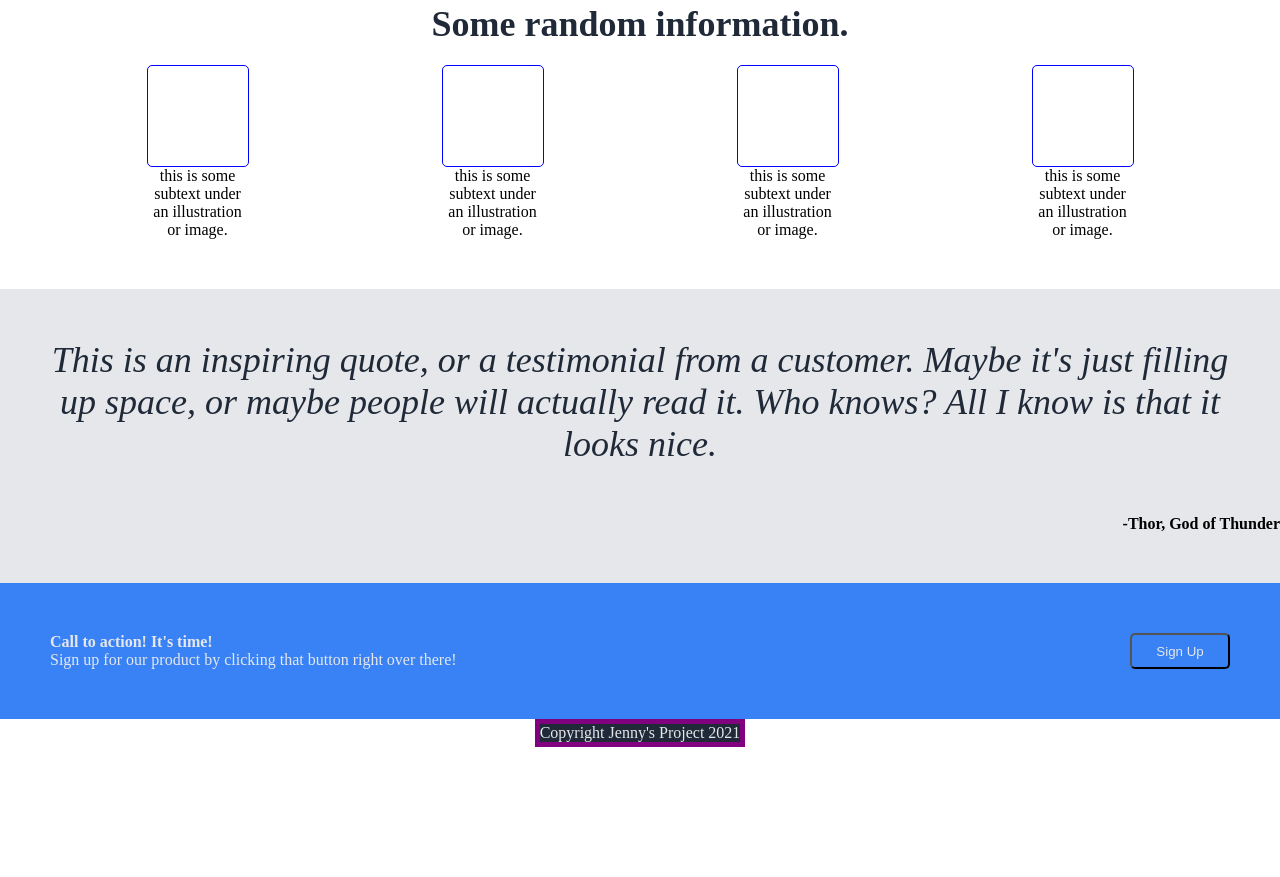
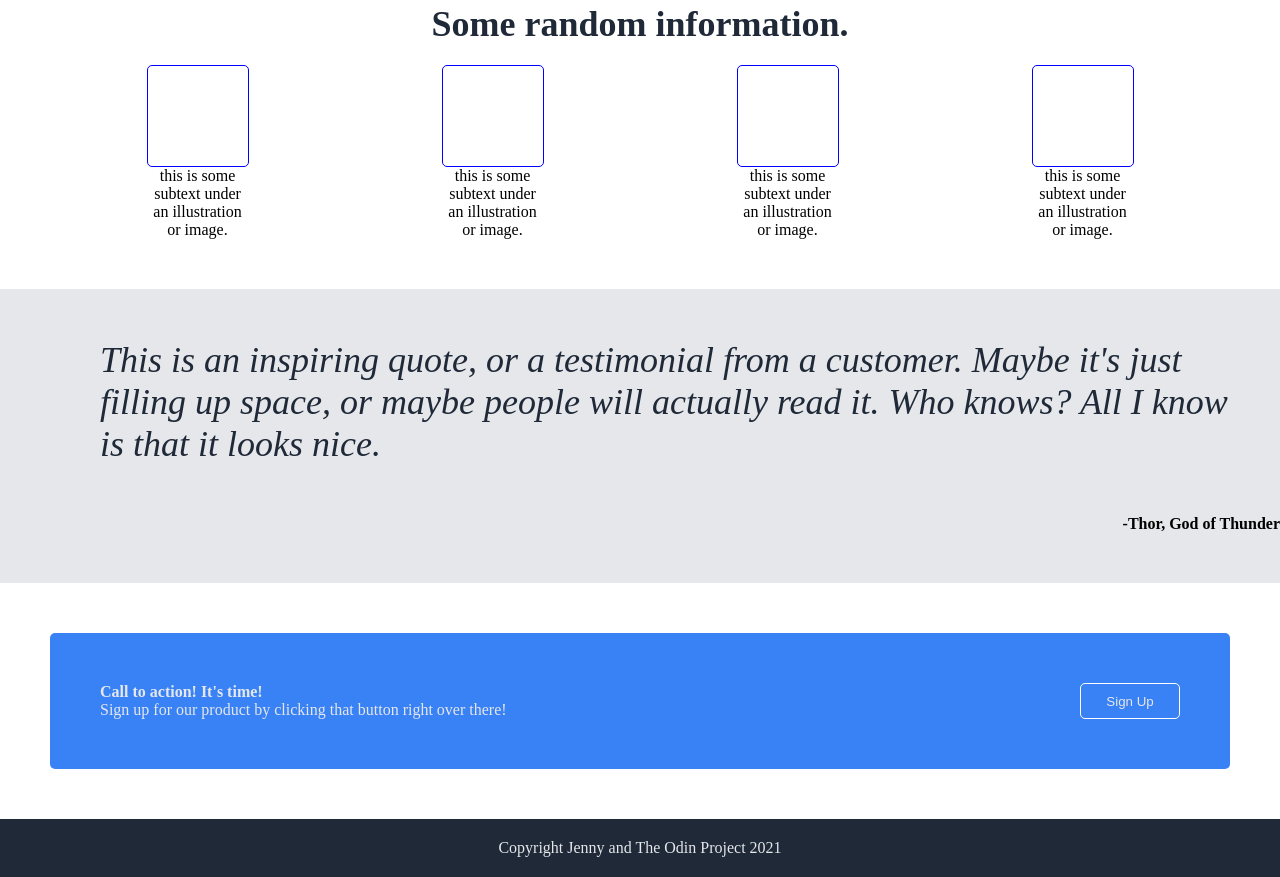
Before and after one commit to jenny2455/landing-page, a plain HTML site: page index.html in a window 1280 px wide. Shown: the part 336-1213 px from the top of the page. Before the commit the page ends 1083 px from the top, so only its background shows below. Drawn offline with Linux system fonts and the light colour scheme.

Commit message:
final version

```diff
--- a/index.html
+++ b/index.html
@@ -64,9 +64,10 @@
             </div>
             <button class="signup2">Sign Up</button>
         </div>
+        <div class="footer">
+            Copyright Jenny and The Odin Project 2021
+        </div>
     </div>
-    <div class="footer">
-        Copyright Jenny's Project 2021
-    </div>
+
 </body>
 </html>
--- a/styles.css
+++ b/styles.css
@@ -53,6 +53,7 @@ body {
     /* border: 5px solid green; */
     display: flex;
     flex-direction: column;
+
     padding: 50px;
 }
 
@@ -69,11 +70,13 @@ body {
     height: 100px;
     width: 100px;
     border-radius: 5px;
+    flex-shrink: 0;
 }
 
 .boxes {
     display: flex;
     justify-content: space-around;
+    flex-wrap: wrap;
 }
 
 .card {
@@ -94,7 +97,7 @@ body {
     font-style: italic;
     color: #1F2937;
     padding: 50px;
-    text-align: center;
+    margin-left: 50px;
 }
 
 .author {
@@ -110,6 +113,8 @@ body {
     color: #E5E7EB;
     display: flex;
     padding: 50px;
+    margin: 50px;
+    border-radius: 5px;
 }
 
 .calltext {
@@ -123,12 +128,16 @@ body {
 
 .signup2 {
     margin-left: auto;
+    border: 1px solid white;
 }
 
 .footer {
-    border: 5px solid purple;
+    /* border: 5px solid purple; */
     background-color: #1F2937;
     color:#E5E7EB;
+    display: flex;
+    justify-content: center;
+    padding: 20px;
 }
 
 button {
@@ -137,6 +146,7 @@ button {
     width: 100px;
     padding: 5px;
     border-radius: 5px;
+    border: none;
 }
 
 
```
